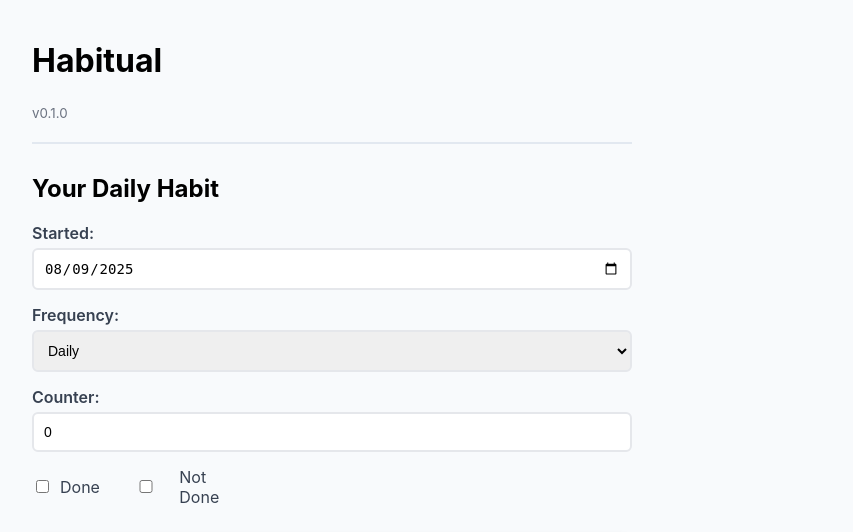
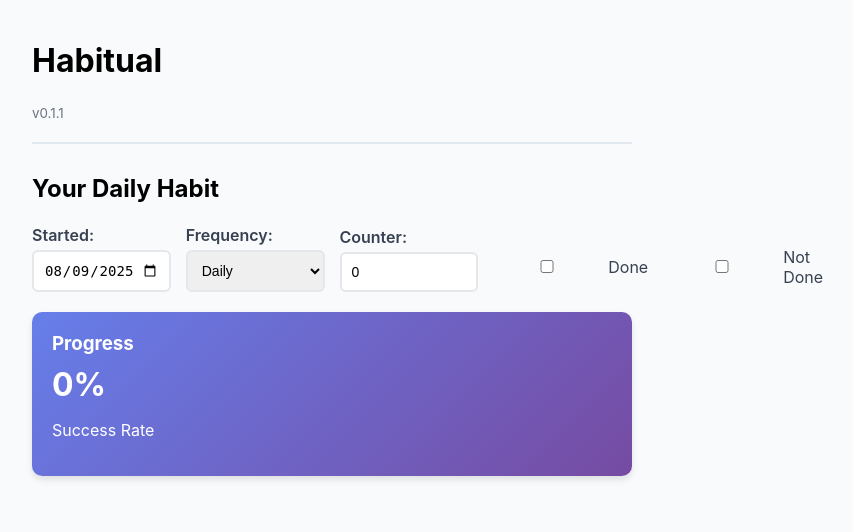
Before and after one commit to salmcdonagh/habitual, a Flask app: page / in a window 1280 px wide. Shown: the top 532 px of the page, without its empty margins (308-1161 px from the left). Run offline with Flask 3, Linux system fonts and the light colour scheme; some libraries are stand-ins or nearby versions.

Commit message:
Improve UI with horizontal habit form layout (v0.1.1)
- Replace vertical form layout with horizontal flexbox design
- Add .horizontal-form CSS class with responsive flex layout
- Arrange Started, Frequency, Counter, and checkboxes on single line
- Implement responsive design with flex-wrap for smaller screens
- Maintain all existing functionality and element IDs
- Prepare UI for future multiple habits feature
- Update version to v0.1.1

Benefits:
- More compact design saves vertical space
- Better preparation for multiple habit tracking
- Responsive layout works on different screen sizes
- Cleaner, more modern appearance

🤖 Generated with [Claude Code](https://claude.ai/code)

Co-Authored-By: Claude <noreply@anthropic.com>

```diff
--- a/app/__init__.py
+++ b/app/__init__.py
@@ -3,7 +3,7 @@ from flask_cors import CORS
 import os
 
 # Application version
-APP_VERSION = "v0.1.0"
+APP_VERSION = "v0.1.1"
 
 
 def create_app():
--- a/templates/index.html
+++ b/templates/index.html
@@ -38,6 +38,12 @@
             font-size: 14px; width: 100%; box-sizing: border-box;
             transition: border-color 0.2s;
         }
+        .horizontal-form { display: flex; gap: 15px; align-items: end; flex-wrap: wrap; }
+        .horizontal-form .form-group { margin: 0; flex: 1; min-width: 120px; }
+        .horizontal-form .form-group input, .horizontal-form .form-group select {
+            width: 100%; min-width: 100px;
+        }
+        .horizontal-form .checkbox-group { margin-top: 24px; }
         .form-group input:focus, .form-group select:focus, .form-group textarea:focus {
             outline: none; border-color: #3b82f6;
         }
@@ -94,6 +100,7 @@
     <div class="habit-section">
         <h2>Your Daily Habit</h2>
 
+        <div class="horizontal-form">
             <div class="form-group">
                 <label for="started-date">Started:</label>
                 <input type="date" id="started-date" name="started" value="{{ started_date }}">
@@ -123,11 +130,12 @@
                         Not Done
                     </label>
                 </div>
+            </div>
+        </div>
 
         <div class="why-field" id="why-field" style="display: {% if not_done %}block{% else %}none{% endif %};">
             <label for="why-text">Why?</label>
             <textarea id="why-text" name="why" rows="3" placeholder="Why wasn't this completed?">{{ why_text }}</textarea>
-            </div>
         </div>
 
         <div class="stats">
```
Lines whose indentation alone changed are shown as unchanged.
